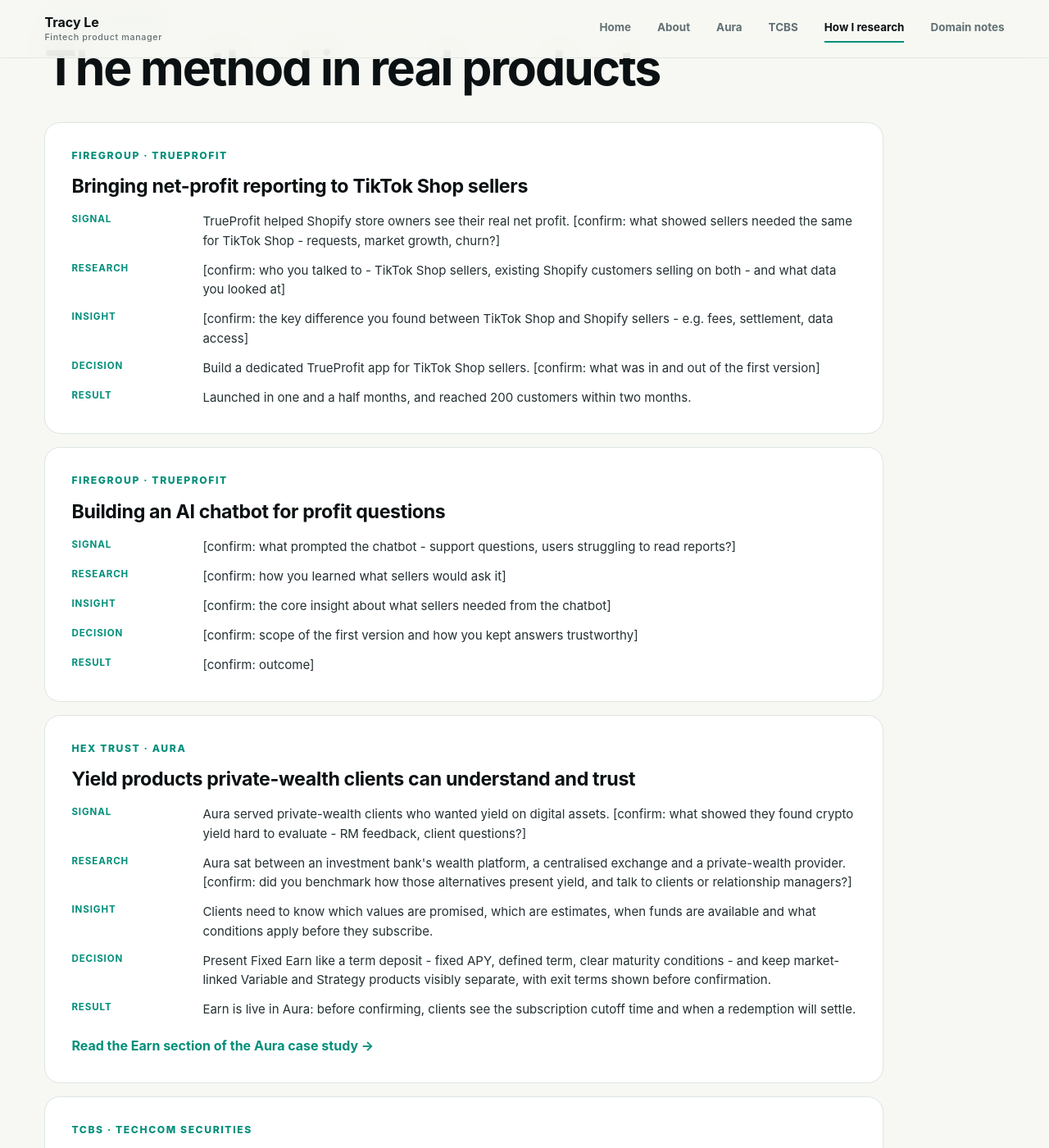
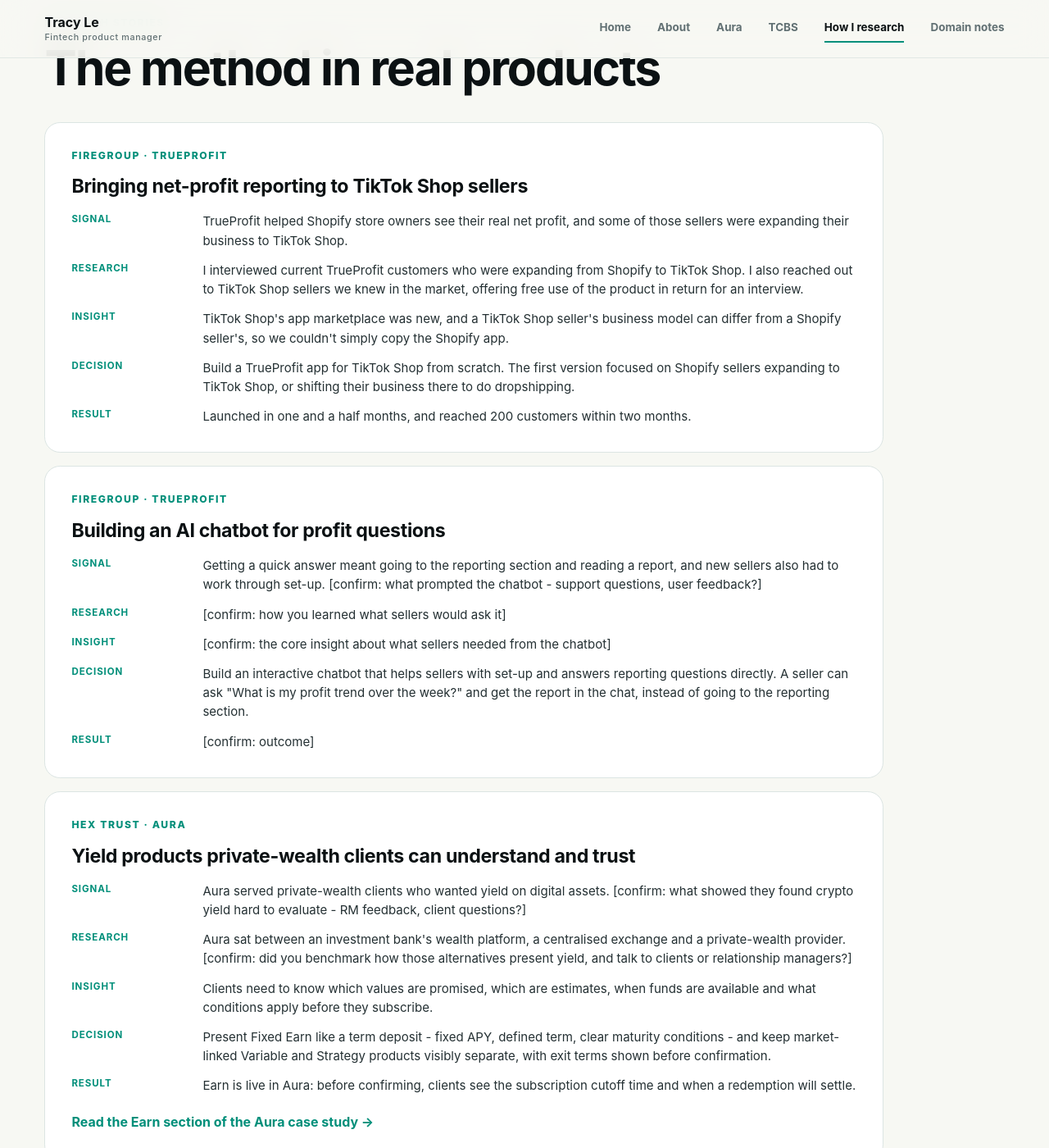
Before and after one commit to tham-tracy/tham-tracy.github.io, a Jekyll site: the page built from research.md, in a window 1280 px wide and 1400 px high, scrolled down 3203 px. Shown: the whole window at 82% size. Built offline with Jekyll 4.4.1, drawn with Linux system fonts in a browser that asks for light colours; some of the changed text lies outside the part shown.

Commit message:
Fill TrueProfit TikTok Shop and AI chatbot stories
Co-Authored-By: Claude Opus 5.5 <noreply@anthropic.com>

```diff
--- a/research.md
+++ b/research.md
@@ -77,7 +77,7 @@ description: "How Tracy Le finds and validates customer problems before building
         <div><dt>Methods</dt><dd>Prototype tests, staged rollouts, adoption and support-volume metrics, follow-up interviews.</dd></div>
         <div><dt>Pitfalls</dt><dd>Measuring output (features shipped) instead of outcome (problems solved).</dd></div>
       </dl>
-      <p class="step-callout"><span class="tag">TrueProfit</span> [confirm: how the TikTok Shop app or chatbot was validated - e.g. beta sellers, adoption metric]</p>
+      <p class="step-callout"><span class="tag">TrueProfit</span> We launched the TikTok Shop app in one and a half months and tracked adoption: 200 customers within two months.</p>
     </article>
   </div>
 </section>
@@ -92,10 +92,10 @@ description: "How Tracy Le finds and validates customer problems before building
     <p class="eyebrow">FireGroup · TrueProfit</p>
     <h3>Bringing net-profit reporting to TikTok Shop sellers</h3>
     <dl class="story-steps">
-      <div><dt>Signal</dt><dd>TrueProfit helped Shopify store owners see their real net profit. [confirm: what showed sellers needed the same for TikTok Shop - requests, market growth, churn?]</dd></div>
-      <div><dt>Research</dt><dd>[confirm: who you talked to - TikTok Shop sellers, existing Shopify customers selling on both - and what data you looked at]</dd></div>
-      <div><dt>Insight</dt><dd>[confirm: the key difference you found between TikTok Shop and Shopify sellers - e.g. fees, settlement, data access]</dd></div>
-      <div><dt>Decision</dt><dd>Build a dedicated TrueProfit app for TikTok Shop sellers. [confirm: what was in and out of the first version]</dd></div>
+      <div><dt>Signal</dt><dd>TrueProfit helped Shopify store owners see their real net profit, and some of those sellers were expanding their business to TikTok Shop.</dd></div>
+      <div><dt>Research</dt><dd>I interviewed current TrueProfit customers who were expanding from Shopify to TikTok Shop. I also reached out to TikTok Shop sellers we knew in the market, offering free use of the product in return for an interview.</dd></div>
+      <div><dt>Insight</dt><dd>TikTok Shop's app marketplace was new, and a TikTok Shop seller's business model can differ from a Shopify seller's, so we couldn't simply copy the Shopify app.</dd></div>
+      <div><dt>Decision</dt><dd>Build a TrueProfit app for TikTok Shop from scratch. The first version focused on Shopify sellers expanding to TikTok Shop, or shifting their business there to do dropshipping.</dd></div>
       <div><dt>Result</dt><dd>Launched in one and a half months, and reached 200 customers within two months.</dd></div>
     </dl>
   </article>
@@ -104,10 +104,10 @@ description: "How Tracy Le finds and validates customer problems before building
     <p class="eyebrow">FireGroup · TrueProfit</p>
     <h3>Building an AI chatbot for profit questions</h3>
     <dl class="story-steps">
-      <div><dt>Signal</dt><dd>[confirm: what prompted the chatbot - support questions, users struggling to read reports?]</dd></div>
+      <div><dt>Signal</dt><dd>Getting a quick answer meant going to the reporting section and reading a report, and new sellers also had to work through set-up. [confirm: what prompted the chatbot - support questions, user feedback?]</dd></div>
       <div><dt>Research</dt><dd>[confirm: how you learned what sellers would ask it]</dd></div>
       <div><dt>Insight</dt><dd>[confirm: the core insight about what sellers needed from the chatbot]</dd></div>
-      <div><dt>Decision</dt><dd>[confirm: scope of the first version and how you kept answers trustworthy]</dd></div>
+      <div><dt>Decision</dt><dd>Build an interactive chatbot that helps sellers with set-up and answers reporting questions directly. A seller can ask "What is my profit trend over the week?" and get the report in the chat, instead of going to the reporting section.</dd></div>
       <div><dt>Result</dt><dd>[confirm: outcome]</dd></div>
     </dl>
   </article>
```
Also changed, not shown: about.md (+1 -1 lines).
